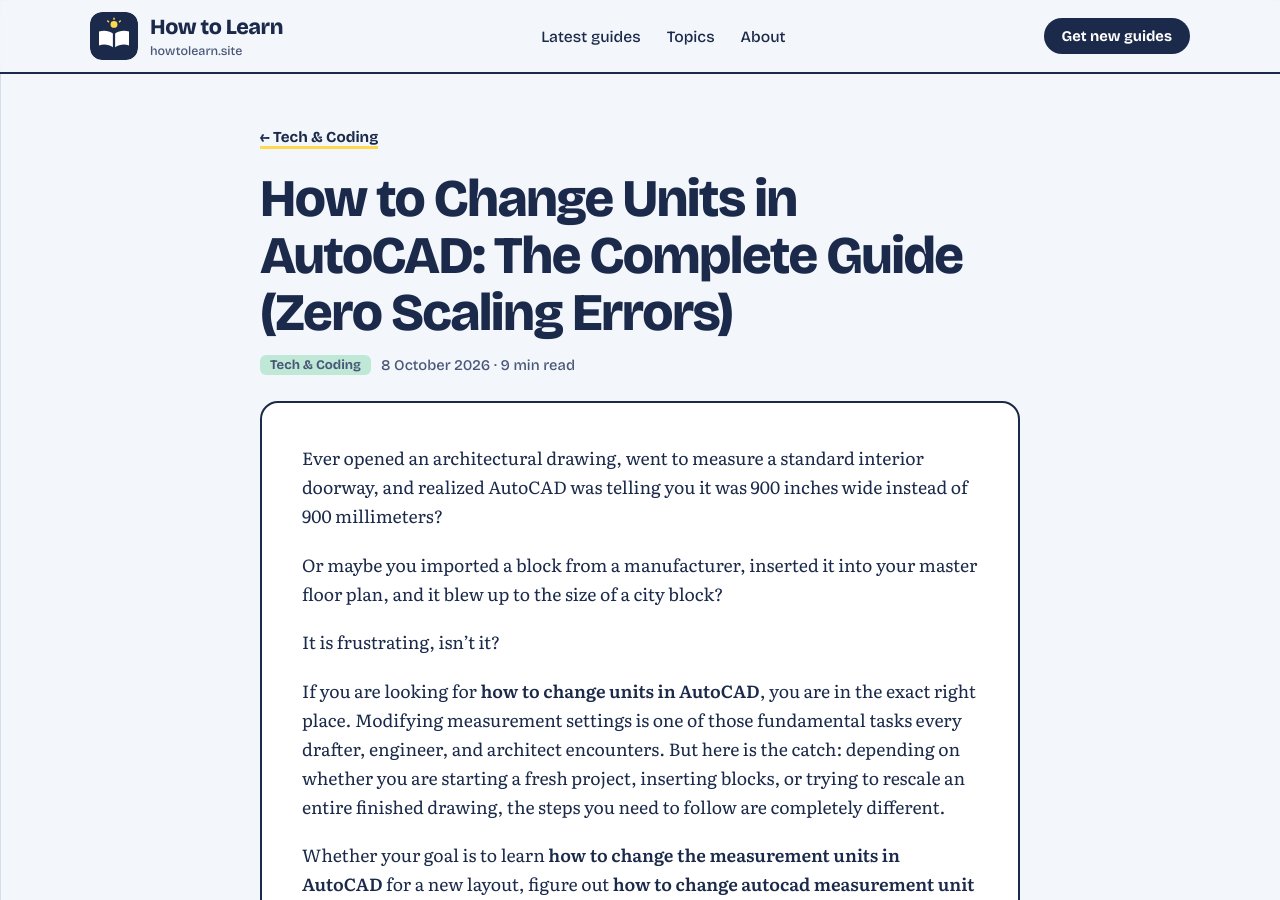
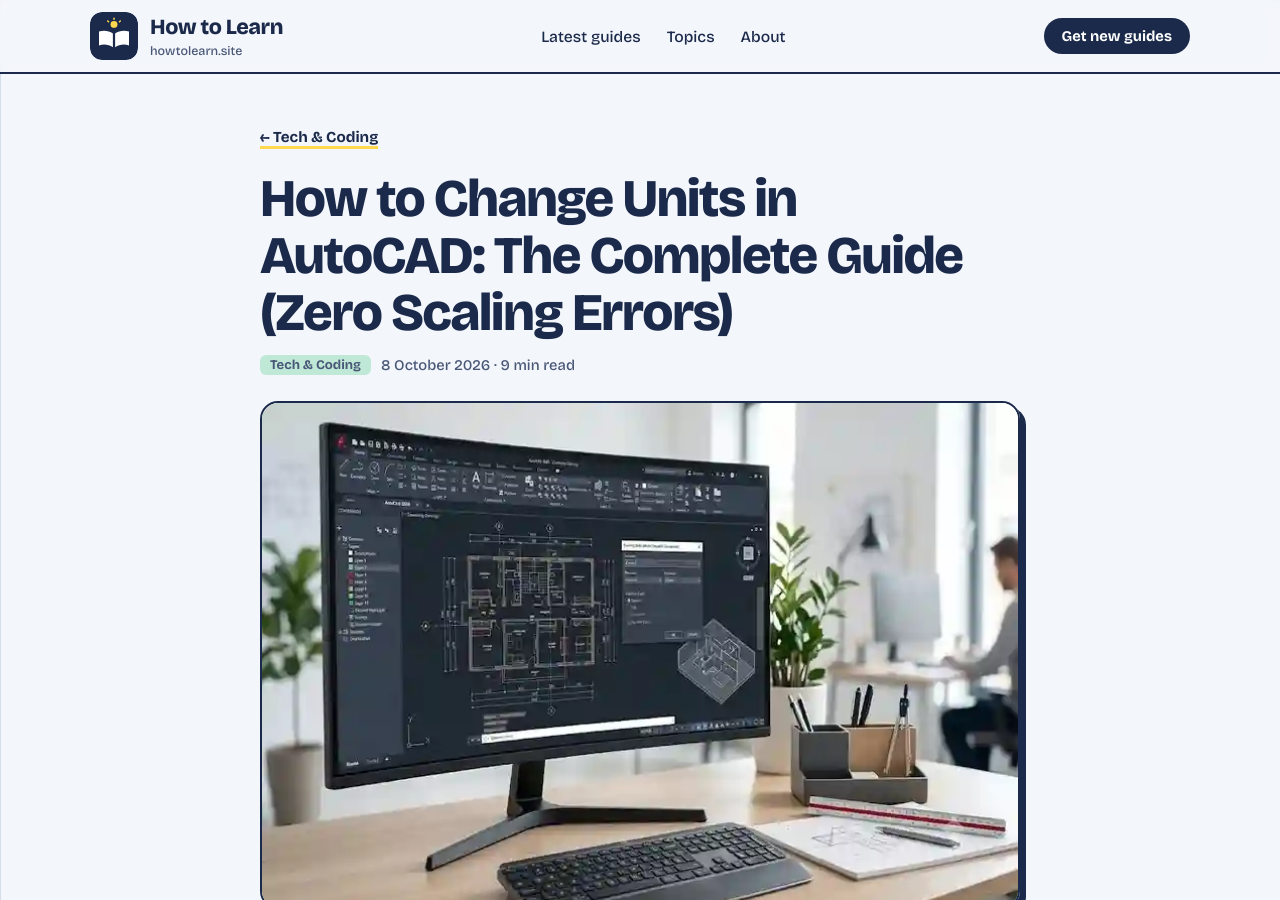
Before and after one commit to mehuls-ER7/mehuls-ER7.github.io, a Jekyll site: the page built from _posts/2026-10-08-autocad-units-guide.md, in a window 1280 px wide and 900 px high. Built offline with Jekyll 4.4.1, drawn with Linux system fonts in a browser that asks for light colours.

Commit message:
Enhance AutoCAD units guide with image and description
Added an image and description to the AutoCAD units guide.

```diff
--- a/_posts/2026-10-08-autocad-units-guide.md
+++ b/_posts/2026-10-08-autocad-units-guide.md
@@ -2,6 +2,7 @@
 title: "How to Change Units in AutoCAD: The Complete Guide (Zero Scaling Errors)"
 date: 2026-10-08
 category: tech
+image: "/images/how-to-change-units-in-autocad.webp"
 description: "Learn how to change units in AutoCAD step-by-step. Discover how to use UNITS, -DWGUNITS, and DIMSTYLE to scale drawings and blocks without errors."
 tags: ["AutoCAD", "CAD", "Tutorials", "Units", "Design"]
 ---
```
